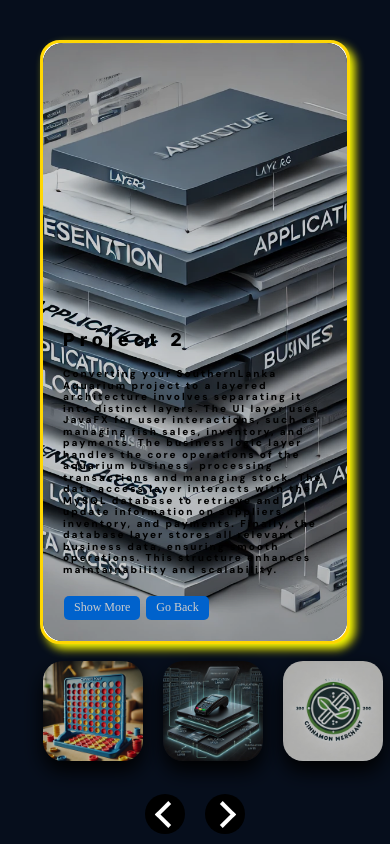
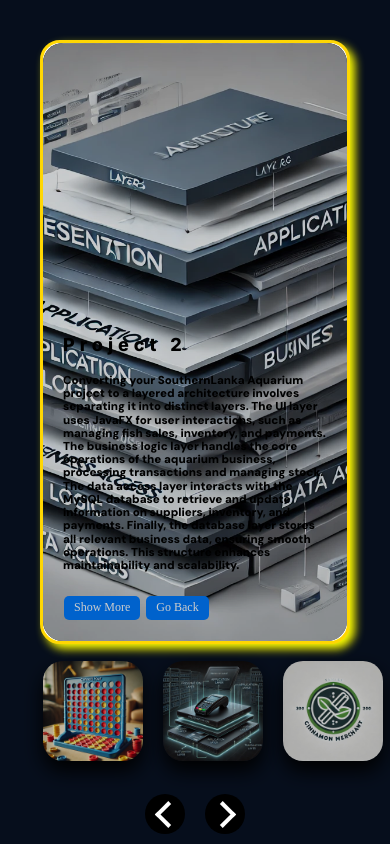
Before and after one commit to akinthaC/MyPortfolio, a plain HTML site: page page/myProject.html in a window 390 px wide. Drawn offline with Linux system fonts and the light colour scheme.

Commit message:
some changes in font project

```diff
--- a/assest/style/projects.css
+++ b/assest/style/projects.css
@@ -259,8 +259,9 @@ body{
     }
 
     .content p:nth-child(2) {
-        font-size: 10px; /* Smaller font size for content */
-        font-weight: 800;
+        font-size: 11.5px; /* Smaller font size for content */
+        font-weight: 850;
+        letter-spacing: 0;
     }
 
     .content button {
```
